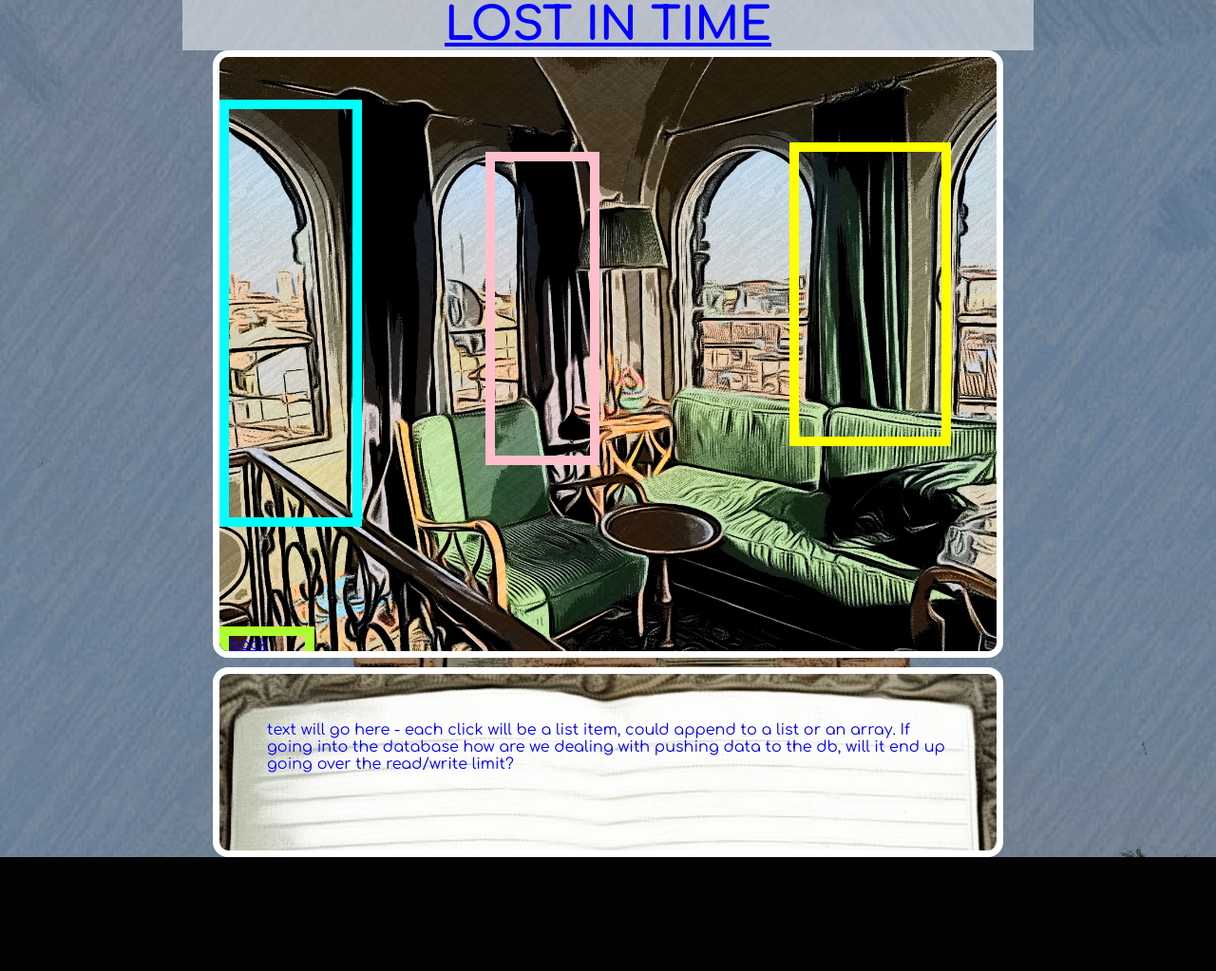
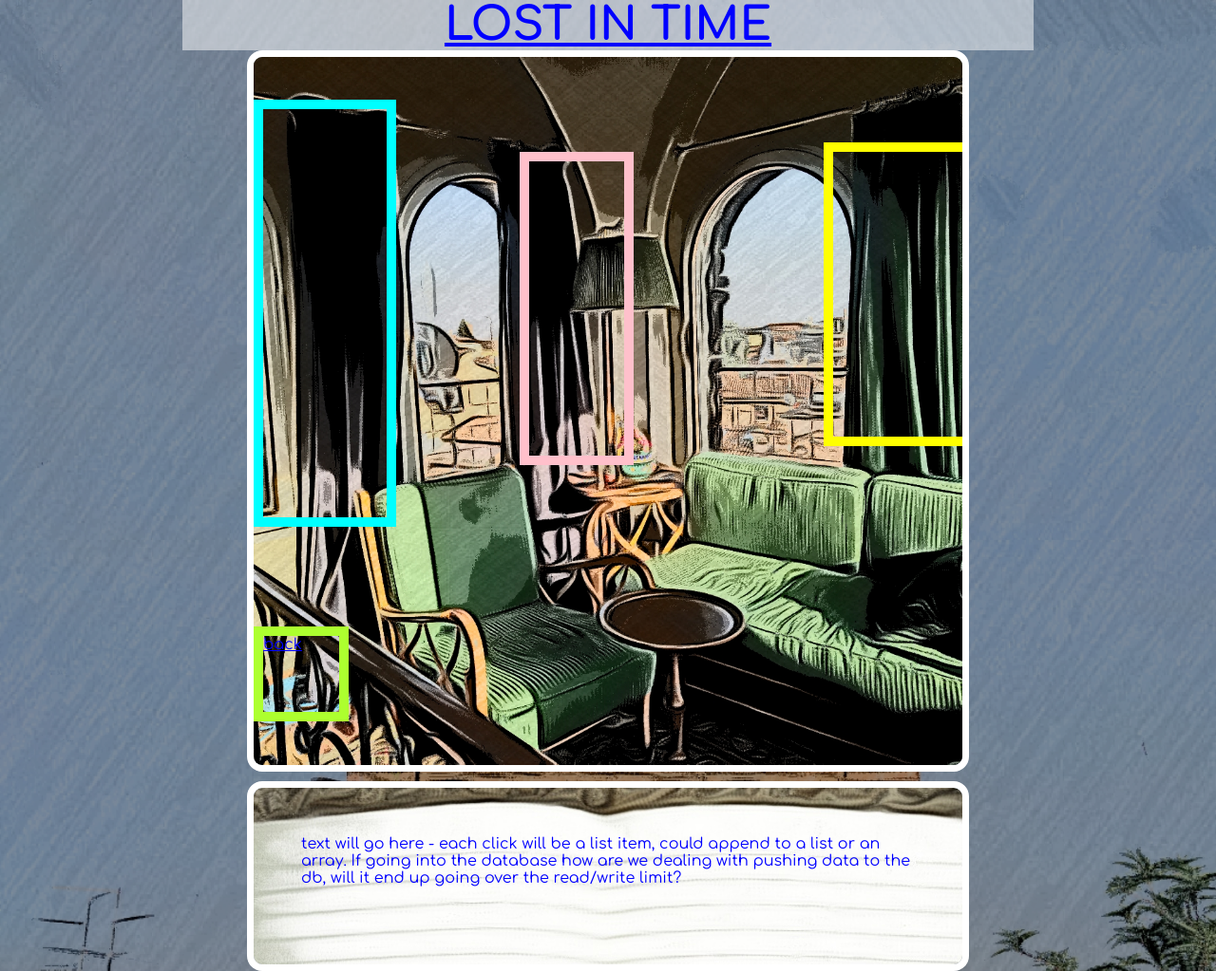
Before and after one commit to CharlieMallon/TogethernessHackathonTeam5, a Flask app: page /lounge in a window 1280 px wide. Shown: the whole page at 95% size. Before the commit the page ends 903 px from the top, so only its background shows below. Run offline with Flask 2, Linux system fonts and the light colour scheme; some libraries are stand-ins or nearby versions.

Commit message:
STYLE(style.css): resize game area

```diff
--- a/static/style.css
+++ b/static/style.css
@@ -151,8 +151,8 @@ input:checked + .slider:before {
 }
 
 #game-canvas{
-    height: 80vh;
-    width: 65vw;
+    height: 760px;
+    width: 760px;
     position: relative;
     border: solid #fff 7px;
     border-radius: 16px;
@@ -175,7 +175,7 @@ input:checked + .slider:before {
 #game-text{
     min-height: 150px;
     height: 25vh;
-    width: 65vw;
+    width: 760px;
     border: solid #fff 7px;
     border-radius: 16px;
     overflow: hidden;
```
